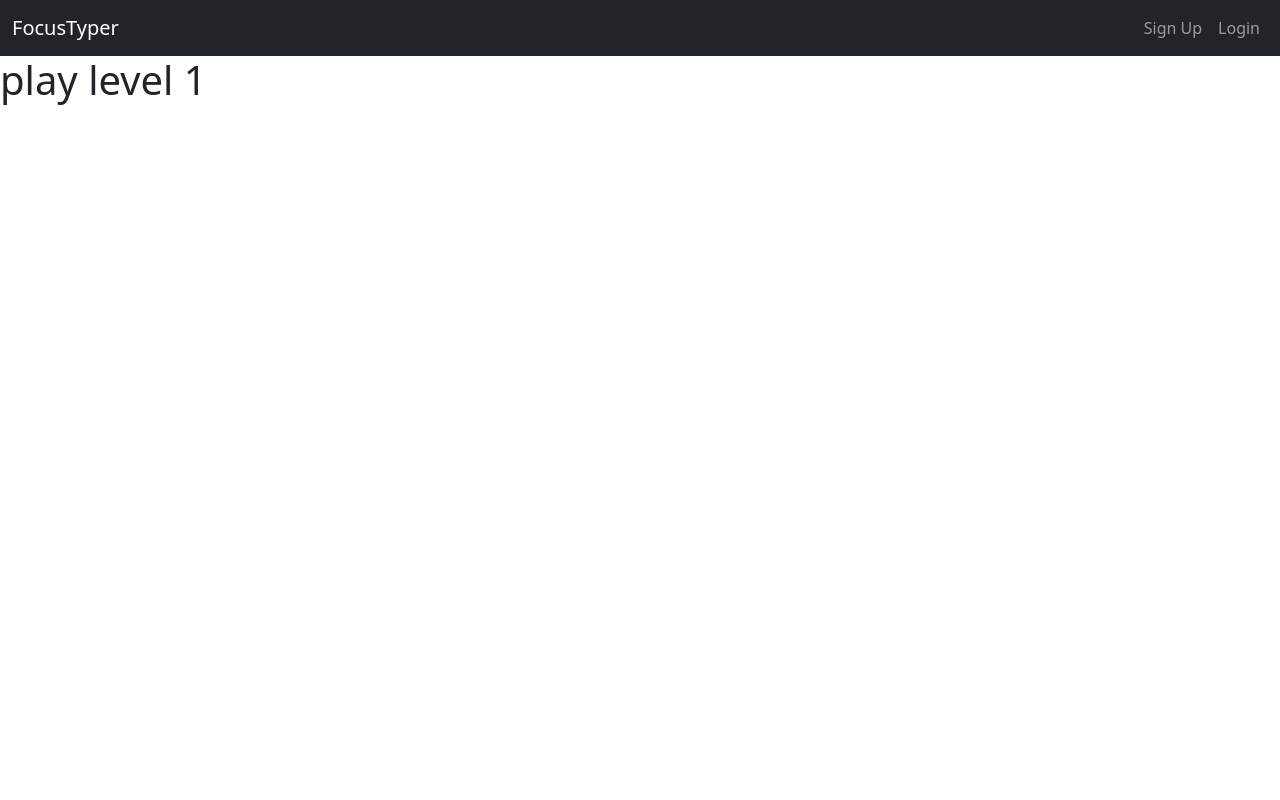
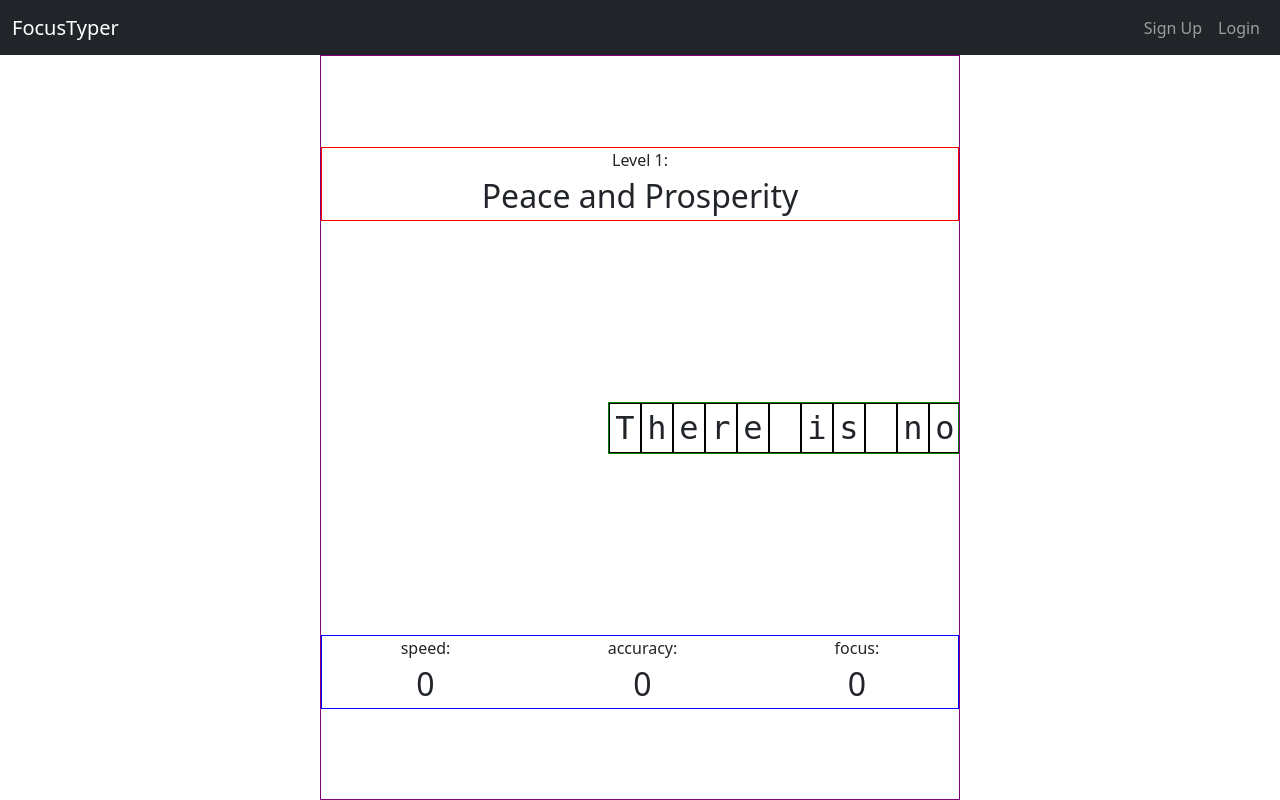
Before and after one commit to mattmurph888/focustyper, a Django app: page /play/1/ in a window 1280 px wide. Run offline with Django 4.2, Linux system fonts and the light colour scheme; data comes from the database, SQL or seed files in the repository.

Commit message:
added static folder and css for the play page

```diff
--- a/focustyper/settings.py
+++ b/focustyper/settings.py
@@ -122,3 +122,5 @@ STATIC_URL = 'static/'
 # https://docs.djangoproject.com/en/4.2/ref/settings/#default-auto-field
 
 DEFAULT_AUTO_FIELD = 'django.db.models.BigAutoField'
+
+STATICFILES_DIRS = [BASE_DIR / 'static']
--- /dev/null
+++ b/home/static/css/play.css
@@ -0,0 +1,55 @@
+html,
+body {
+	height: 100vh;
+}
+
+nav {
+    height: 55px;
+}
+
+.play-area {
+    display: flex;
+    flex-direction: column;
+    justify-content: space-around;
+    text-align: center;
+    overflow: hidden;
+	border: 1px solid purple;
+	height: calc(100vh - 55px);
+    margin-left: 25%;
+	width: 50%;
+}
+
+.play-info {
+    display: flex;
+    flex-direction: column;
+    justify-content: center;
+	border: 1px solid red;
+}
+
+.play-title {
+    font-size: 2em;
+}
+
+.play-text {
+    display: flex;
+	border: 1px solid green;
+    font-family: monospace;
+    font-size: 2em;
+    margin-left: calc(50% - 1em);
+}
+
+.letter {
+    border: 1px solid black;
+    min-width: 1em;
+    max-width: 1em;
+}
+
+.play-stats {
+    display: flex;
+    justify-content: space-around;
+	border: 1px solid blue;
+}
+
+.play-data {
+    font-size: 2em;
+}
--- a/home/templates/base.html
+++ b/home/templates/base.html
@@ -1,3 +1,5 @@
+{% load static %}
+
 <!DOCTYPE html>
 <html lang="en" style="height: 100%">
 	<head>
@@ -10,6 +12,7 @@
 			integrity="sha384-KK94CHFLLe+nY2dmCWGMq91rCGa5gtU4mk92HdvYe+M/SXH301p5ILy+dN9+nJOZ"
 			crossorigin="anonymous"
 		/>
+		<link rel="stylesheet" href="{% static 'css/play.css' %}">
 	</head>
 	<body>
 
--- a/home/templates/play.html
+++ b/home/templates/play.html
@@ -1,8 +1,31 @@
 {% extends 'base.html' %}
 {% block content %}
+    {% include 'navbar.html' %}
+    <div class="play-area">
+        <div class="play-info">
+            <div>Level {{level.level_number}}: </div>
+            <div class="play-title">{{level.level_title}}</div>
+        </div>
 
-	{% include 'navbar.html' %}
+        <div class="play-text">
+            {% for letter in level.level_text %}
+            <div class="letter">{{letter}}</div>
+            {% endfor %}
+        </div>
 
-	<h1> play level {{level.level_number}} </h1>
-
+        <div class="play-stats">
+            <div class="play-speed">
+                <div>speed: </div>
+                <div class="play-data">0</div>
+            </div>
+            <div class="play-accuracy">
+                <div>accuracy: </div>
+                <div class="play-data">0</div>
+            </div>
+            <div class="play-focus">
+                <div>focus: </div>
+                <div class="play-data">0</div>
+            </div>
+        </div>
+    </div>
 {% endblock %}
```
